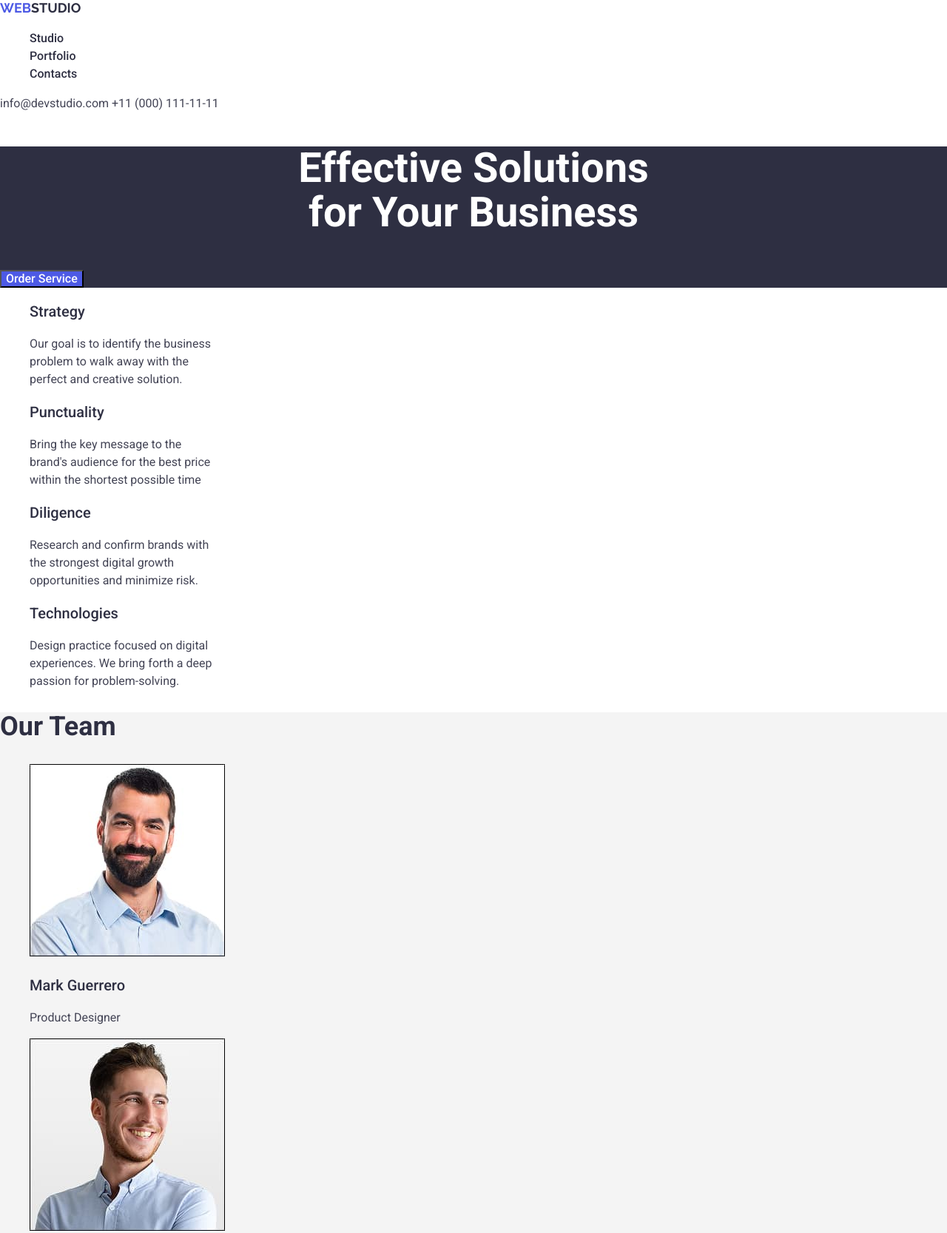
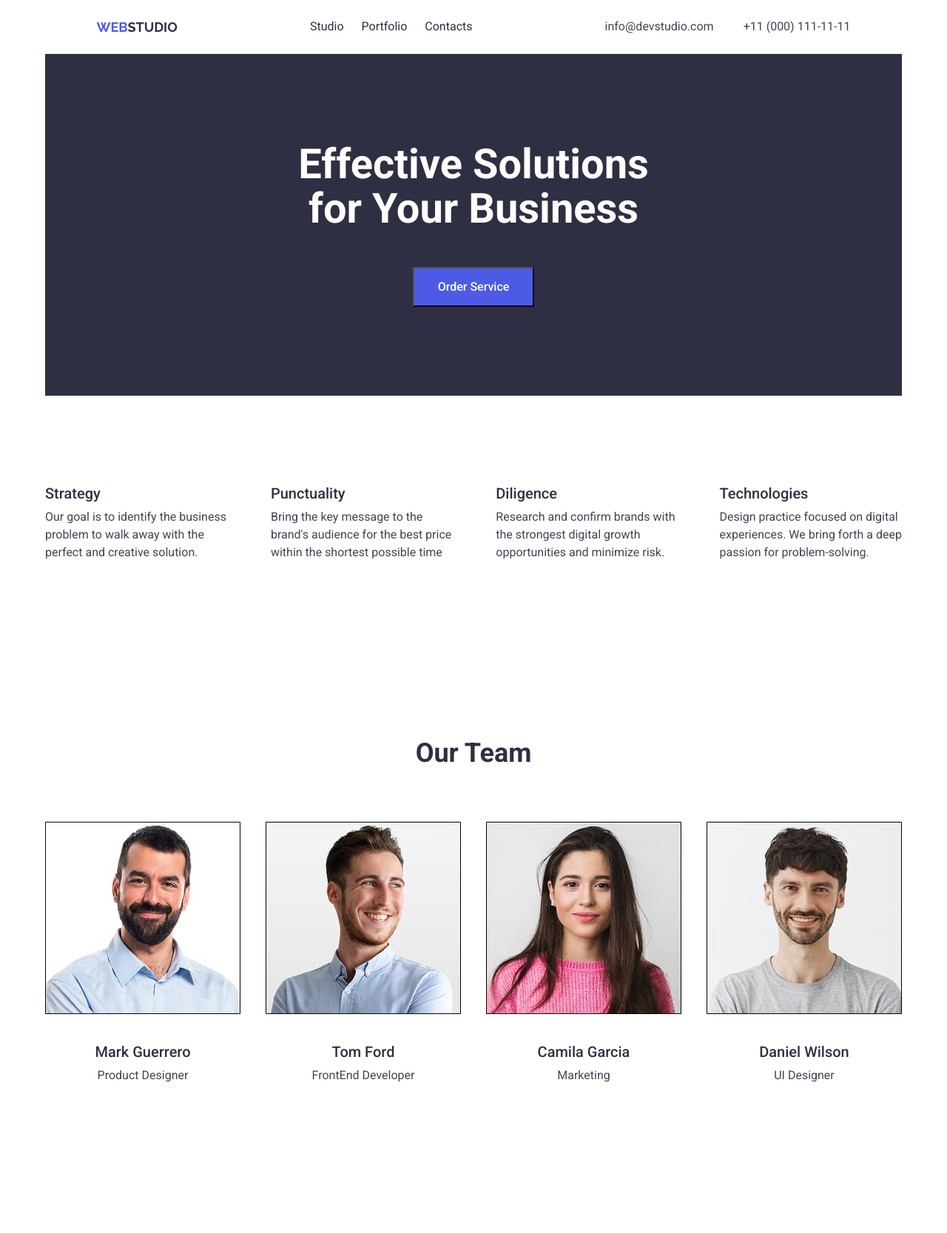
Before and after one commit to Hajimee1/goit-markup-hw-02, a plain HTML site: page index.html in a window 1280 px wide. Shown: the top 1667 px of the page at 74% size. Drawn offline with nearby package versions, Linux system fonts and the light colour scheme.

Commit message:
Homework 3

```diff
--- a/css/style.css
+++ b/css/style.css
@@ -1,8 +1,3 @@
-* {
-  text-decoration: none;
-  list-style-type: none;
-  font-style: normal;
-}
 body {
   font-family: "Roboto", sans-serif;
   font-size: 16px;
@@ -10,73 +5,201 @@ body {
   background-color: #ffffff;
   color: #434455;
 }
+
+.container {
+  width: 1158px;
+  margin: 0 auto;
+}
+
 .logo {
   font-family: "Raleway", sans-serif;
   font-weight: 700;
   font-size: 18px;
-  line-height: 1.167; /*21px*/
+  line-height: 1.167;
   color: #4d5ae5;
 }
+
 .navmenu {
   font-weight: 500;
   font-size: 16px;
   line-height: 1.5;
 }
+
 .contact,
-.card-text {
+.card-text,
+address > a {
   color: #434455;
 }
+
 .main-title {
   font-weight: 700;
   font-size: 56px;
   line-height: 1.07;
   color: #ffffff;
-  text-align: center;
 }
-.hero-section {
+
+.section:first-child {
   background-color: #2e2f42;
 }
+
 .service-button {
   font-weight: 500;
   color: #ffffff;
   background-color: #4d5ae5;
   cursor: pointer;
   text-align: center;
+  display: block;
+  margin: 0 auto;
 }
+
 .team-section {
   background-color: #f4f4f4;
 }
+
 .service-button:hover,
 .service-button:focus,
 .service-button:active {
   background-color: #404bbf;
 }
+
 .card-title {
   font-weight: 500;
   font-size: 20px;
   line-height: 1.2;
 }
+
 .section-title {
   font-weight: 700;
   font-size: 36px;
   line-height: 1.11;
 }
+
 .section-title,
 .card-title,
 .navmenu,
-.header-logo {
+.header-logo,
+li > .links {
   color: #2e2f42;
 }
-.contact:hover,
-.contact:active,
-.contact:focus,
-.navmenu:hover,
-.navmenu:active,
-.navmenu:focus {
+
+li > .links:hover,
+li > .links:focus,
+li > .links:active,
+address > a:hover,
+address > a:focus,
+address > a:active {
   color: #404bbf;
 }
-.page-info,
+
+footer,
 .footer-logo {
   background-color: #2e2f42;
   color: #f4f4f4;
 }
+
+h1,
+h2,
+h3,
+ul,
+p {
+  margin: 0;
+  padding: 0;
+  list-style-type: none;
+}
+
+h1,
+h2,
+button {
+  text-align: center;
+}
+
+a {
+  text-decoration: none;
+  display: inline-block;
+  font-style: normal;
+  padding: 24px 0;
+}
+
+.section {
+  padding: 120px 0;
+}
+
+header {
+  display: flex;
+  justify-content: space-around;
+  align-items: center;
+  gap: 40px;
+  border-bottom: 1px solid #e7e9fc; /* B13 */
+}
+
+/* Header içindeki ul elemanları */
+header ul {
+  display: flex;
+  gap: 40px; /* li elemanları arası boşluk */
+}
+
+/* address içindeki linkler */
+address {
+  display: flex;
+  gap: 40px; /* linkler arası boşluk */
+}
+
+.ulist {
+  display: flex;
+  justify-content: space-between;
+  gap: 24px;
+}
+
+#our-team {
+  text-align: center;
+}
+
+#our-portfolio .ulist {
+  flex-wrap: wrap;
+  row-gap: 48px;
+}
+
+#our-portfolio .card-content {
+  border-bottom: 1px solid #e7e9fc; /* B16 */
+}
+
+#head-view {
+  text-align: center;
+}
+
+h2 {
+  margin-bottom: 72px; /* B3 */
+}
+
+button {
+  padding: 16px 32px;
+}
+
+h1 {
+  margin-bottom: 48px; /* B3 */
+}
+
+.card-content {
+  padding: 32px 16px;
+}
+
+h3 {
+  margin-bottom: 8px; /* B3 */
+}
+
+footer > a {
+  padding: 0;
+  margin-bottom: 16px; /* B3 */
+}
+
+footer > p {
+  font-family: "Roboto", sans-serif;
+  font-weight: 400;
+  font-size: 16px;
+  line-height: 1.5;
+  letter-spacing: 2%;
+}
+
+footer {
+  padding: 100px 156px;
+}
--- a/index.html
+++ b/index.html
@@ -20,36 +20,39 @@
     <title>HomeWork2</title>
   </head>
   <body>
+    <div class="container">
       <header>
         <a class="logo" href="index.html" target="_self"
           >WEB<span class="header-logo">STUDIO</span></a
         >
-      <nav>
-        <ul>
-          <li><a class="navmenu" href="" target="_blank">Studio</a></li>
-          <li><a class="navmenu" href="" target="_blank">Portfolio</a></li>
-          <li><a class="navmenu" href="" target="_blank">Contacts</a></li>
+        <nav id="navbar">
+          <ul class="ulist">
+            <li><a class="links" href="" target="_blank">Studio</a></li>
+            <li><a class="links" href="" target="_blank">Portfolio</a></li>
+            <li><a class="links" href="" target="_blank">Contacts</a></li>
           </ul>
         </nav>
-      <address>
-        <a class="contact" href="mailto:info@devstudio.com"
+        <address id="contact">
+          <a class="links" href="mailto:info@devstudio.com"
             >info@devstudio.com</a
           >
-        <a class="contact" href="tel:+110001111111">+11 (000) 111-11-11</a>
+          <a class="links" href="tel:+110001111111">+11 (000) 111-11-11</a>
         </address>
       </header>
       <main>
-      <section class="hero-section">
-        <h1 class="main-title">Effective Solutions <br />for Your Business</h1>
+        <section id="head-view" class="section">
+          <h1 class="main-title">
+            Effective Solutions <br />for Your Business
+          </h1>
           <button class="service-button" type="button">Order Service</button>
         </section>
-      <section>
-        <ul>
+        <section id="our-approach" class="section">
+          <ul class="ulist">
             <li>
               <h3 class="card-title">Strategy</h3>
               <p class="card-text">
-              Our goal is to identify the business <br />
-              problem to walk away with the <br />
+                Our goal is to identify the business <br />problem to walk away
+                with the <br />
                 perfect and creative solution.
               </p>
             </li>
@@ -79,17 +82,19 @@
             </li>
           </ul>
         </section>
-      <section class="team-section">
+        <section id="our-team" class="section">
           <h2 class="section-title">Our Team</h2>
-        <ul>
+          <ul class="ulist">
             <li>
               <img
                 src="./images/product_designer.jpg"
                 alt="Product Designer"
                 width="264"
               />
+              <div class="card-content">
                 <h3 class="card-title">Mark Guerrero</h3>
                 <p class="card-text">Product Designer</p>
+              </div>
             </li>
             <li>
               <img
@@ -97,87 +102,112 @@
                 alt="FrontEnd Developer"
                 width="264"
               />
+              <div class="card-content">
                 <h3 class="card-title">Tom Ford</h3>
                 <p class="card-text">FrontEnd Developer</p>
+              </div>
             </li>
             <li>
               <img src="./images/marketing.jpg" alt="Marketing" width="264" />
+              <div class="card-content">
                 <h3 class="card-title">Camila Garcia</h3>
                 <p class="card-text">Marketing</p>
+              </div>
             </li>
             <li>
-            <img src="./images/ui_designer.jpg" alt="UI Designer" width="264" />
+              <img
+                src="./images/ui_designer.jpg"
+                alt="UI Designer"
+                width="264"
+              />
+              <div class="card-content">
                 <h3 class="card-title">Daniel Wilson</h3>
                 <p class="card-text">UI Designer</p>
+              </div>
             </li>
           </ul>
         </section>
-      <section>
+        <section id="our-portfolio" class="section">
           <h2 class="section-title">Our Portfolio</h2>
-        <ul>
+          <ul class="ulist">
             <li>
-            <img src="./images/banking_app.jpg" alt="Banking App" width="264" />
+              <img
+                src="./images/banking_app.jpg"
+                alt="Banking App"
+                width="360"
+              />
+              <div class="card-content">
                 <h3 class="card-title">Banking App</h3>
                 <p class="card-text">App</p>
+              </div>
             </li>
             <li>
               <img
                 src="./images/cashless_payment.jpg"
                 alt="Cashless Payment"
-              width="300"
+                width="360"
               />
+              <div class="card-content">
                 <h3 class="card-title">Cashless Payment</h3>
                 <p class="card-text">Marketing</p>
+              </div>
             </li>
             <li>
               <img
                 src="./images/meditation_app.jpg"
                 alt="Meditation App"
-              width="300"
+                width="360"
               />
+              <div class="card-content">
                 <h3 class="card-title">Meditation App</h3>
                 <p class="card-text">App</p>
+              </div>
             </li>
             <li>
               <img
                 src="./images/taxi_service.jpg"
                 alt="Taxi Service"
-              width="300"
+                width="360"
               />
+              <div class="card-content">
                 <h3 class="card-title">Taxi Service</h3>
                 <p class="card-text">Marketing</p>
+              </div>
             </li>
             <li>
               <img
                 src="./images/screen_illustrations.jpg"
                 alt="Screen Illustrations"
-              width="300"
+                width="360"
               />
+              <div class="card-content">
                 <h3 class="card-title">Screen Illustrations</h3>
                 <p class="card-text">Design</p>
+              </div>
             </li>
-
             <li>
               <img
                 src="./images/online_courses.jpg"
                 alt="Online Courses"
-              width="300"
+                width="360"
               />
+              <div class="card-content">
                 <h3 class="card-title">Online Courses</h3>
                 <p class="card-text">Marketing</p>
+              </div>
             </li>
           </ul>
         </section>
       </main>
-    <footer class="page-info">
+      <footer>
         <a class="logo" href="index.html" target="_self"
           >WEB<span class="footer-logo">STUDIO</span></a
         >
         <p>
-        Increase the flow of customers and <br />
-        sales for your business with digital <br />
-        marketing & growth solutions.
+          Increase the flow of customers and <br />sales for your business with
+          digital <br />marketing & growth solutions.
         </p>
       </footer>
+    </div>
   </body>
 </html>
```
Lines whose indentation alone changed are shown as unchanged.
